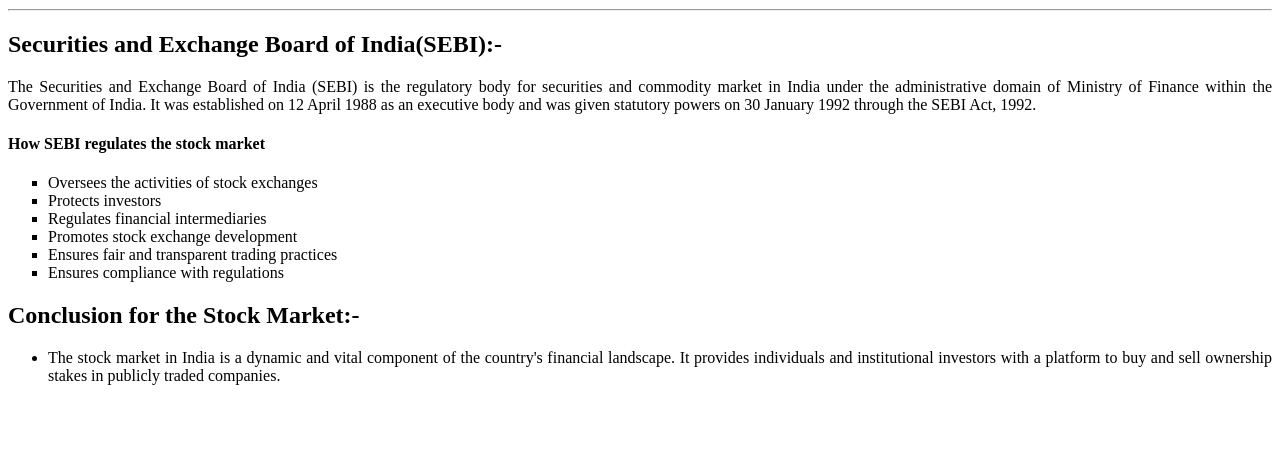
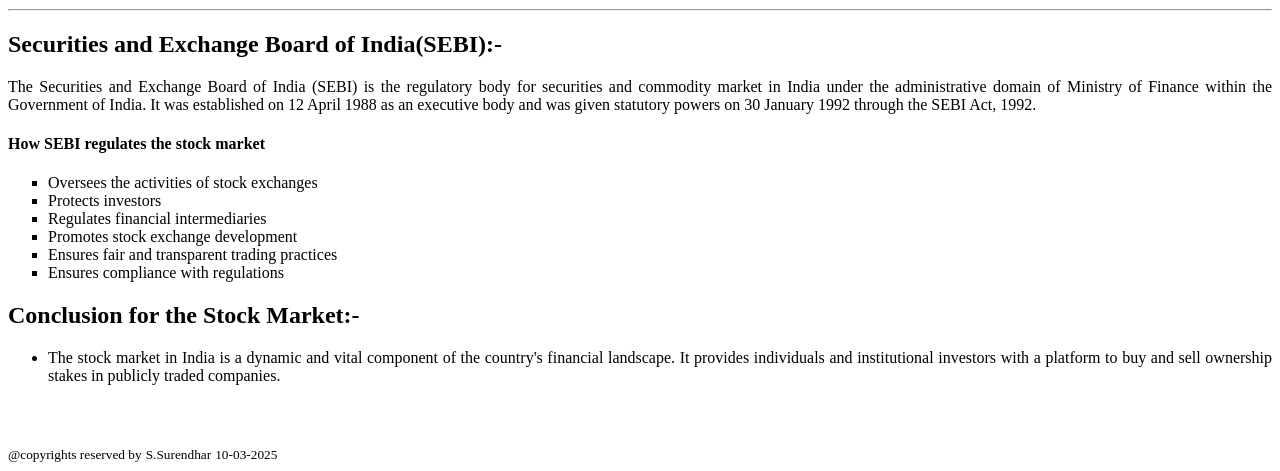
Before and after one commit to Surendhar4707/Stockmarketblog, a plain HTML site: page index.html in a window 1280 px wide. Shown: the part 2320-2791 px from the top of the page. Drawn offline with Linux system fonts and the light colour scheme.

Commit message:
Second commit

```diff
--- a/index.html
+++ b/index.html
@@ -112,5 +112,11 @@
 
     <marquee direction="left" scrollcount="10"><b>END OF THE BLOG</b></marquee>
     <marquee direction="right" scrollcount="10"><b>Thank you for visiting the blog</b></marquee>
+
+
+
+    <small>@copyrights reserved by</small>
+    <small>S.Surendhar</small>
+    <small>10-03-2025</small>
 </body>
 </html>
```
